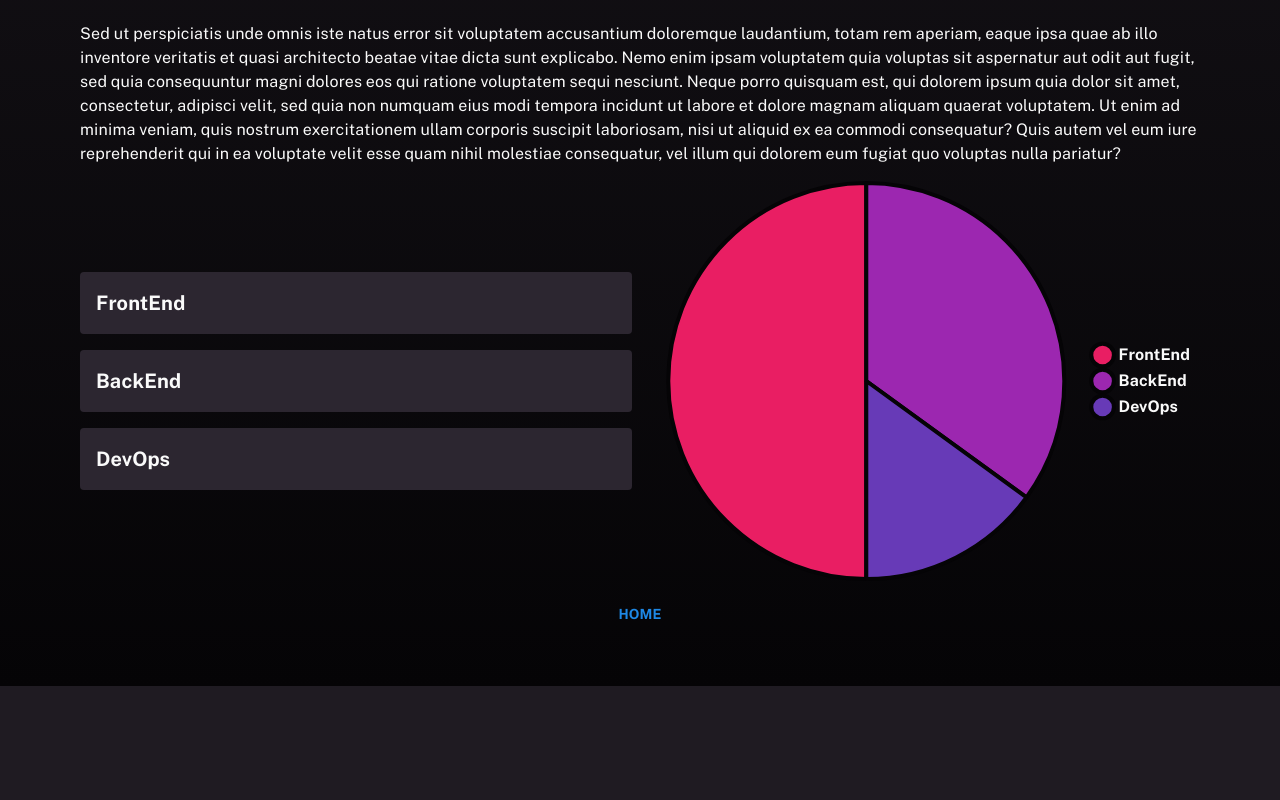
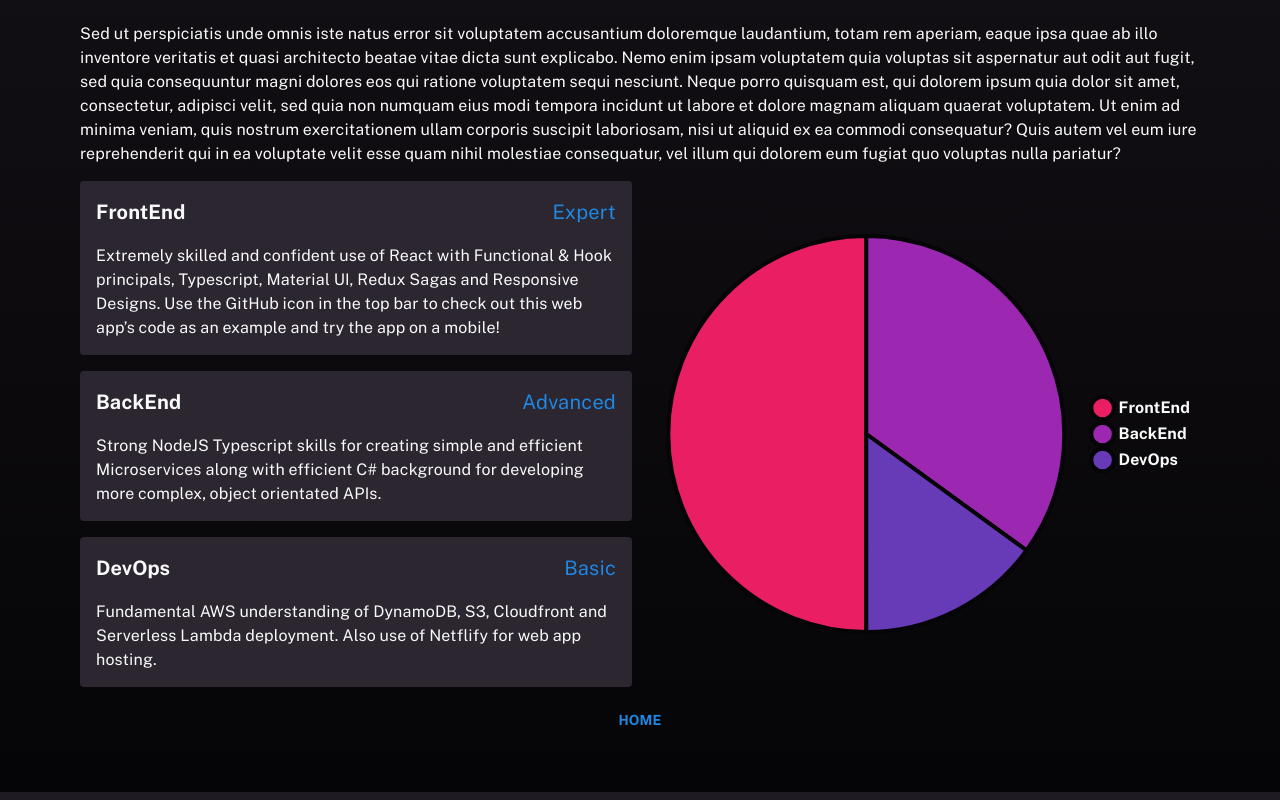
Before and after one commit to soupjake/me_app, a React (Create React App) app: page /skills in a window 1280 px wide. Shown: the part 902-1702 px from the top of the page. Before the commit the page ends 1596 px from the top, so only its background shows below. Built offline with nearby package versions, Linux system fonts and the light colour scheme.

Commit message:
skills populated

```diff
--- a/src/components/Pages/Skills.tsx
+++ b/src/components/Pages/Skills.tsx
@@ -26,6 +26,10 @@ const useStyles = makeStyles((theme: Theme) =>
     },
     nonHover: {
       opacity: 0.5
+    },
+    level: {
+      fontWeight: "normal",
+      marginBottom: theme.spacing(2)
     }
   })
 );
@@ -88,7 +92,13 @@ export default function Skills() {
           {skills.map((skill: Skill) => (
             <Grid item xs={12} key={skill.name}>
               <Paper elevation={0} className={clsx(classes.skill, hover && hover !== skill.name && classes.nonHover)}>
-                <Typography variant="h6">{skill.name}</Typography>
+                <Grid container justify="space-between">
+                  <Typography variant="h6">{skill.name}</Typography>
+                  <Typography variant="h6" className={classes.level} color="primary">
+                    {skill.level}
+                  </Typography>
+                </Grid>
+                <Typography variant="body1">{skill.description}</Typography>
               </Paper>
             </Grid>
           ))}
--- a/src/store/data/skills.json
+++ b/src/store/data/skills.json
@@ -3,18 +3,18 @@
     "name": "FrontEnd",
     "level": "Expert",
     "value": 50.0,
-    "description": "description"
+    "description": "Extremely skilled and confident use of React with Functional & Hook principals, Typescript, Material UI, Redux Sagas and Responsive Designs. Use the GitHub icon in the top bar to check out this web app’s code as an example and try the app on a mobile!"
   },
   {
     "name": "BackEnd",
     "level": "Advanced",
     "value": 35.0,
-    "description": "description"
+    "description": "Strong NodeJS Typescript skills for creating simple and efficient Microservices along with efficient C# background for developing more complex, object orientated APIs."
   },
   {
     "name": "DevOps",
     "level": "Basic",
     "value": 15.0,
-    "description": "description"
+    "description": "Fundamental AWS understanding of DynamoDB, S3, Cloudfront and Serverless Lambda deployment. Also use of Netflify for web app hosting."
   }
 ]
```
